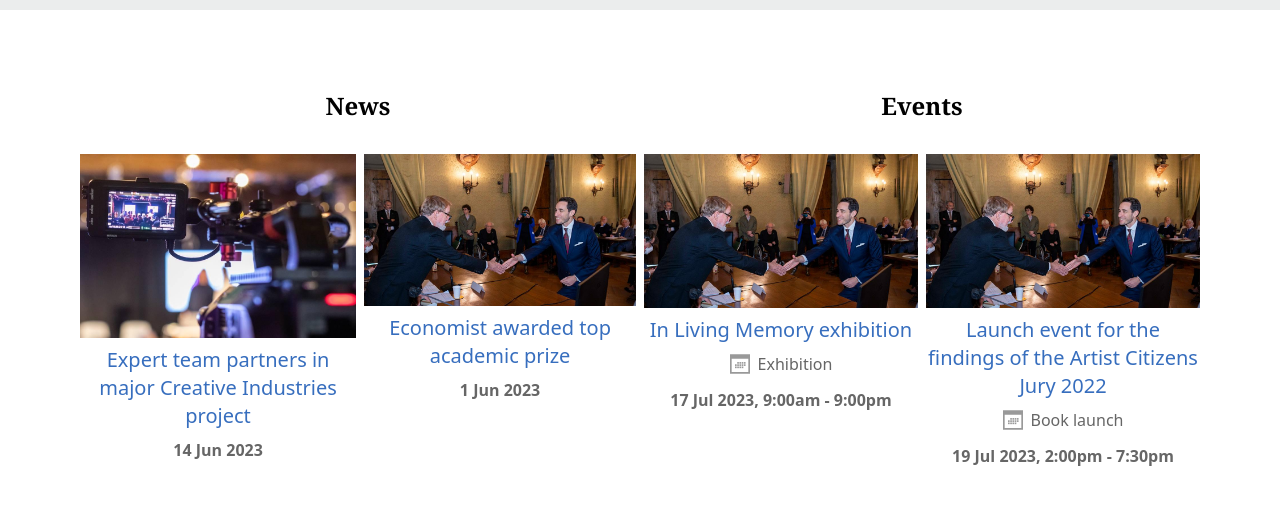
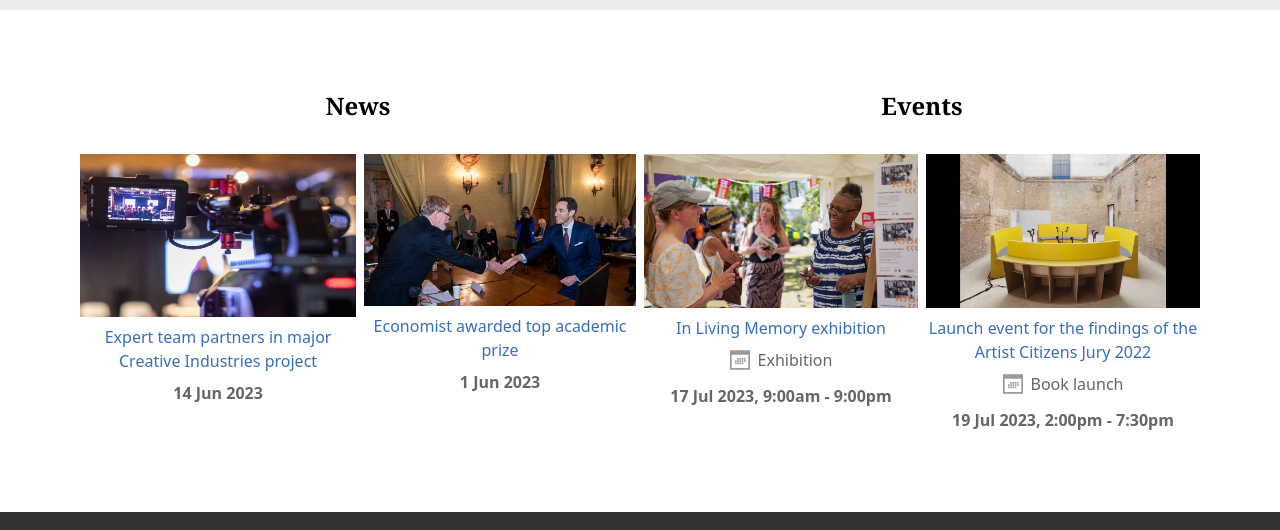
Before and after one commit to gasangw/Clone-challenge, a website built with Vite: page index.html in a window 1280 px wide. Shown: the part 3092-3622 px from the top of the page. Built offline with nearby package versions, Linux system fonts and the light colour scheme.

Commit message:
Make changes

```diff
--- a/index.html
+++ b/index.html
@@ -37,7 +37,6 @@
         </div>
     </header>
     <main>
-        <!-- first section befor the nav -->
         <section class="relative flex flex-col justify-center items-center">
             <img src="Images/clearing-homepage-1-compressed.jpeg" alt="home page" />
             <img src="Images/CLEARED[79] (1).svg" alt="cleared" class="absolute top-[60%] md:top-1/2 left-1/2 -translate-x-1/2 -translate-y-1/2"/>
@@ -101,7 +100,6 @@
                 </div>
             </div>
         </section>
-        <!-- section of search bar -->
         <section class="bg-[#ebeded] py-12">
             <div class="container">
                 <div class="flex gap-8 pb-8">
@@ -130,8 +128,6 @@
                 </div>
             </div>
         </section>
-
-        <!-- Section of programs or couses -->
         <section class="bg-[#ebeded] py-20">
            <div class="container flex-col space-y-6">
               <div class="font-sans grid grid-cols-1 md:grid-cols-4 gap-8">
@@ -177,8 +173,6 @@
                         </div>
                     </article>
                 </div>
-
-                <!-- lower part -->
                 <div class="font-sans grid grid-cols-1 md:grid-cols-4 gap-8">
                        <article class="col-span-2 grid grid-cols-1 lg:grid-cols-2 gap-8">
 
@@ -228,24 +222,21 @@
                         </div>
                      </article>
                    </div>
-
-                <!-- End of section -->
             </div>
         </section>
-        <!-- section of news and events close to footer-->
         <section>
             <div class="container grid grid-cols-1 md:grid-cols-2 gap-2 py-20">
                 <div class="font-serif text-center">
                     <h2 class="text-2xl font-bold pb-8">News</h2>
                    <div class="flex flex-col md:flex-row gap-2">
                     <div class="font-sans">
-                        <img src="Images/IFUpic.jpeg" alt="people-shaking-hands" />
-                        <h4 class="text-xl text-[#376ebe] font-medium hover:text-red-600 py-2">Expert team partners in major Creative Industries project</h4>
+                        <img src="Images/IFUpic.jpeg" alt="people-shaking-hands" class="w-full h-[60%]"/>
+                        <h4 class="text-base text-[#376ebe] font-medium hover:text-red-600 py-2">Expert team partners in major Creative Industries project</h4>
                         <p class="font-semibold text-[#666666]">14 Jun 2023</p>
                      </div>
                      <div class="font-sans">
-                        <img src="Images/Feltrinelli-Giovani-Prize-.jpeg" alt="people-shaking-hands" />
-                        <h4 class="text-xl text-[#376ebe] font-medium hover:text-red-600 py-2">Economist awarded top academic prize</h4>
+                        <img src="Images/Feltrinelli-Giovani-Prize-.jpeg" alt="people-shaking-hands"/>
+                        <h4 class="text-base text-[#376ebe] font-medium hover:text-red-600 py-2">Economist awarded top academic prize</h4>
                         <p class="font-semibold text-[#666666]">1 Jun 2023</p>
                      </div>
                    </div>
@@ -254,8 +245,8 @@
                     <h2 class="text-2xl font-bold pb-8">Events</h2>
                     <div class="flex flex-col md:flex-row gap-2">
                         <div class="font-sans">
-                            <img src="Images/Feltrinelli-Giovani-Prize-.jpeg" alt="people-shaking-hands" />
-                            <h4 class="text-xl text-[#376ebe] font-medium hover:text-red-600 py-2">In Living Memory exhibition</h4>
+                            <img src="Images/image.jpeg" alt="people-shaking-hands" />
+                            <h4 class="text-base text-[#376ebe] font-medium hover:text-red-600 py-2">In Living Memory exhibition</h4>
                             <div class="flex flex-col gap-3">
                              <div class="flex gap-2 font-sans justify-center">
                                 <img src="Images/exhibition.svg" alt="exhibition -icon"  class="w-5"/>
@@ -265,8 +256,8 @@
                             </div>
                          </div>
                          <div class="font-sans">
-                            <img src="Images/Feltrinelli-Giovani-Prize-.jpeg" alt="people-shaking-hands" />
-                            <h4 class="text-xl text-[#376ebe] font-medium hover:text-red-600 py-2">Launch event for the findings of the Artist Citizens Jury 2022</h4>
+                            <img src="Images/seating.jpeg" alt="people-shaking-hands" />
+                            <h4 class="text-base text-[#376ebe] font-medium hover:text-red-600 py-2">Launch event for the findings of the Artist Citizens Jury 2022</h4>
                             <div class="flex flex-col gap-3">
                              <div class="flex gap-2 font-sans justify-center">
                                 <img src="Images/exhibition.svg" alt="exhibition -icon"  class="w-5"/>
```
Also changed, not shown: copy.html (deleted, +0 -27 lines), Images/seating.jpeg (added).
